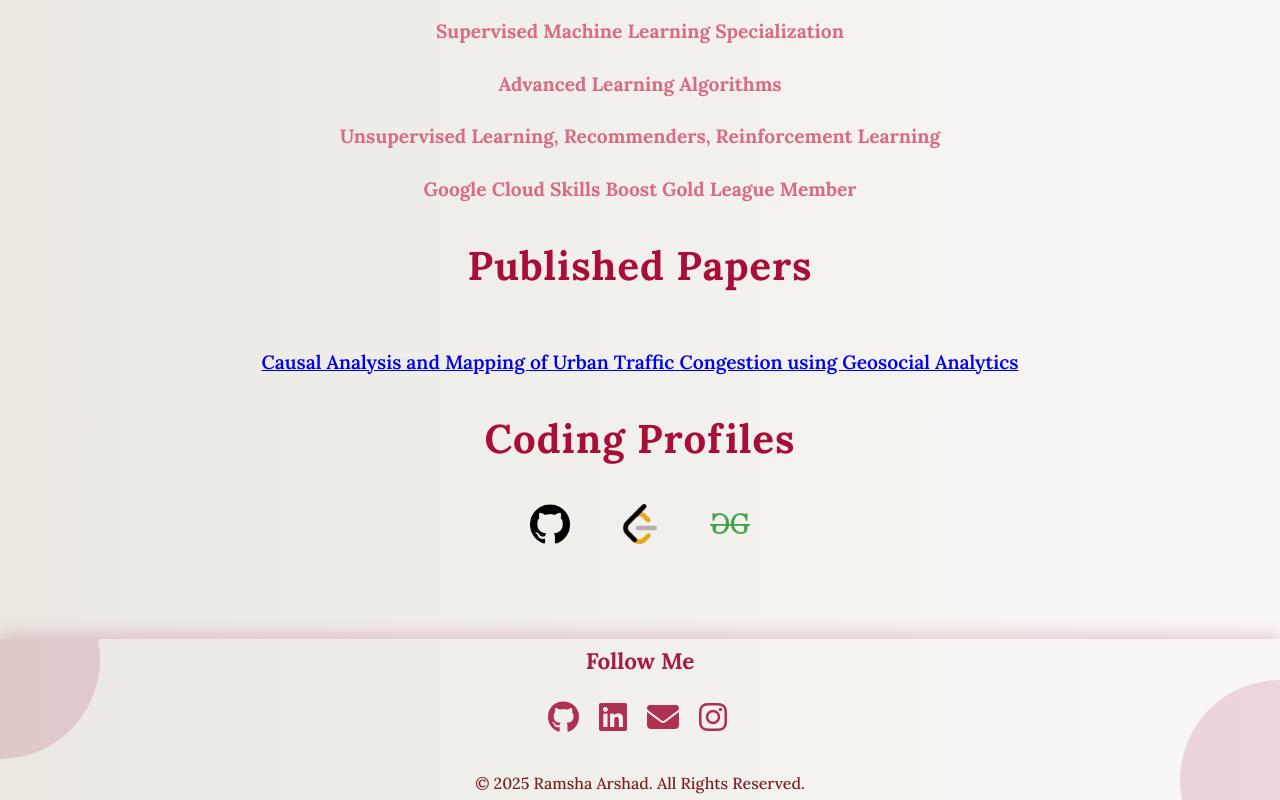
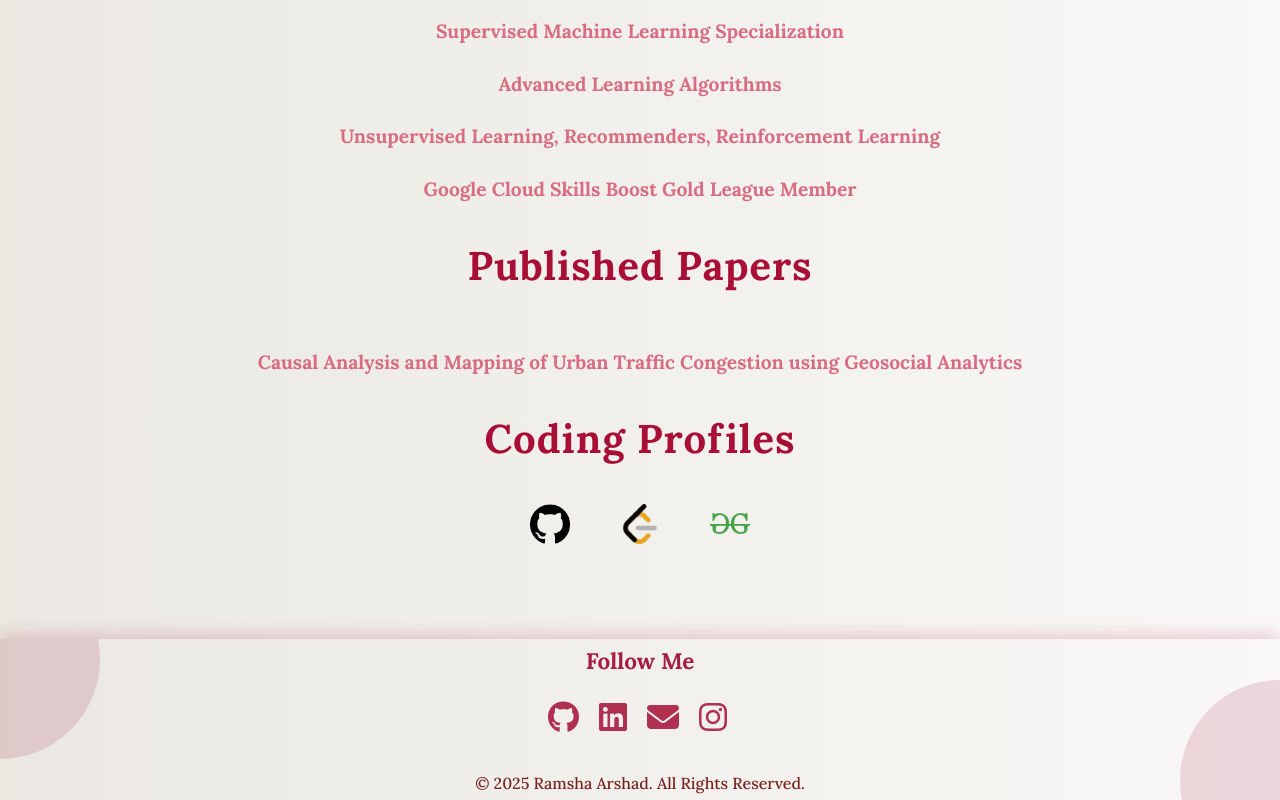
Before and after one commit to ramsha287/portfolio-react, a React (Create React App) app: page /education in a window 1280 px wide. Shown: the part 849-1649 px from the top of the page. Built offline with nearby package versions, Linux system fonts and the light colour scheme; a web font is replaced by a local one.

Commit message:
update apr26

```diff
--- a/src/Components/Education/Education.css
+++ b/src/Components/Education/Education.css
@@ -157,6 +157,19 @@
     cursor: pointer;
 }
 
+.papers-list a {
+    text-decoration: none;
+    color: #D76C82;
+    font-weight: bold;
+    display: block;
+    transition: color 0.3s ease-in-out;
+}
+
+.papers-list a:hover {
+    color: #782222;
+    transform: scale(1.1);
+}
+
 /* Hover Effects */
 .papers-list li:hover {
     transform: scale(1.05);
```
